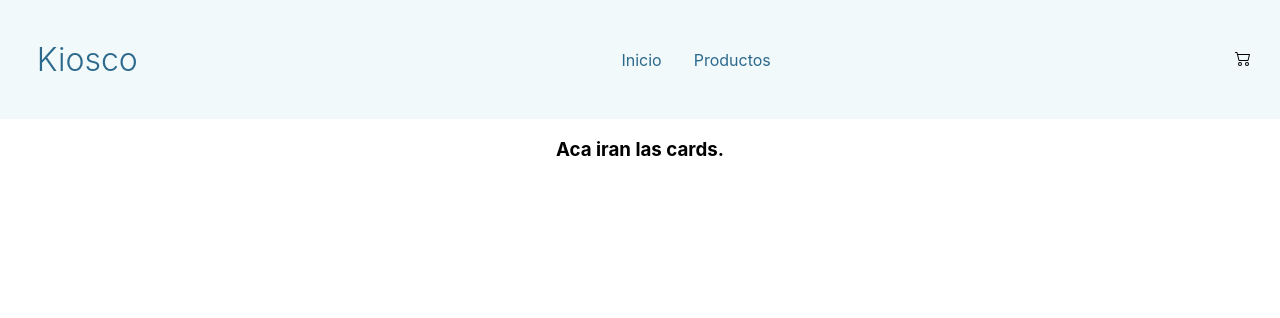
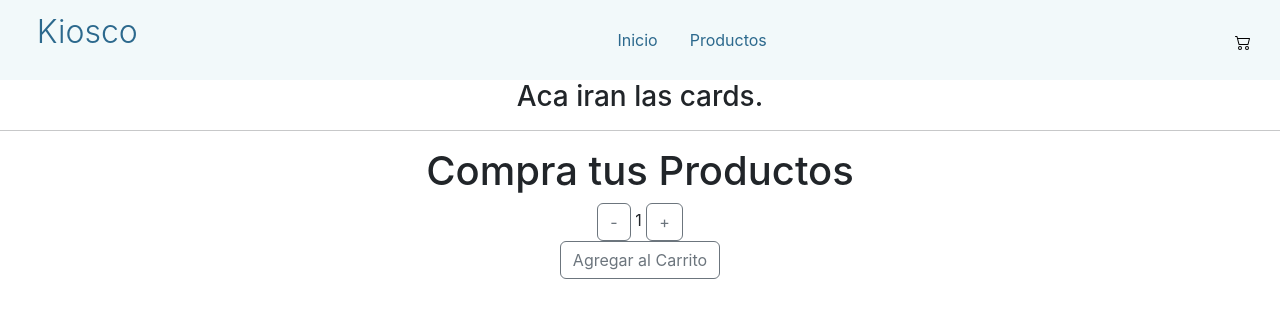
Before and after one commit to ulisespazz/AppUtilizandoCLI, a React (Create React App) app: page / in a window 1280 px wide. Shown: the top 318 px of the page. Built offline with nearby package versions, Linux system fonts and the light colour scheme.

Commit message:
actulizacion del proyecto

```diff
--- a/public/index.html
+++ b/public/index.html
@@ -2,6 +2,8 @@
 <html lang="en">
   <head>
     <meta charset="utf-8" />
+    <!-- CSS only -->
+    <link href="https://cdn.jsdelivr.net/npm/bootstrap@5.2.0-beta1/dist/css/bootstrap.min.css" rel="stylesheet" integrity="sha384-0evHe/X+R7YkIZDRvuzKMRqM+OrBnVFBL6DOitfPri4tjfHxaWutUpFmBp4vmVor" crossorigin="anonymous">
     <link rel="icon" href="%PUBLIC_URL%/favicon.ico" />
     <meta name="viewport" content="width=device-width, initial-scale=1" />
     <meta name="theme-color" content="#000000" />
@@ -39,5 +41,7 @@
       To begin the development, run `npm start` or `yarn start`.
       To create a production bundle, use `npm run build` or `yarn build`.
     -->
+    <!-- JavaScript Bundle with Popper -->
+    <script src="https://cdn.jsdelivr.net/npm/bootstrap@5.2.0-beta1/dist/js/bootstrap.bundle.min.js" integrity="sha384-pprn3073KE6tl6bjs2QrFaJGz5/SUsLqktiwsUTF55Jfv3qYSDhgCecCxMW52nD2" crossorigin="anonymous"></script>
   </body>
 </html>
--- a/src/App.js
+++ b/src/App.js
@@ -1,4 +1,5 @@
 import './App.css';
+import ItemCount from './components/ItemCount';
 import Card from './components/ItemListContainer';
 import NavBar from './components/NavBar';
 
@@ -7,6 +8,8 @@ function App() {
     <div className="App">
       <NavBar/>
       <Card/>
+      <hr/>
+      <ItemCount/>
     </div>
   );
 }
--- /dev/null
+++ b/src/components/ItemCount.js
@@ -0,0 +1,35 @@
+import React, { useState } from "react";
+function ItemCount() {
+    const [count, setCount] = useState(1);
+
+    function sumaCantidad(){
+        setCount(count + 1)
+    }
+    function restarCantidad(){
+        if (count > 1){
+            setCount(count- 1)
+        }
+    }
+
+    return(
+        <div class="container px-5 py-8 mx-auto">
+            <div class="flex flex-col text-center w-full mb-12">
+                <h1 class="sm:text-3x1 text-2x1 font-bold title-font mb">
+                    Compra tus Productos
+                </h1>
+                <div>
+                    <div>
+                        <button type="button" class="btn btn-outline-secondary" onClick={restarCantidad}>-</button>
+                        <span>    { count }    </span>
+                        <button type="button" class="btn btn-outline-secondary" onClick={sumaCantidad}>+</button>
+                    </div>
+                    <div>
+                        <button type="button" class="btn btn-outline-secondary">Agregar al Carrito</button>
+                    </div>
+                </div>
+            </div>
+        </div>
+    );
+}
+
+export default ItemCount;
```
